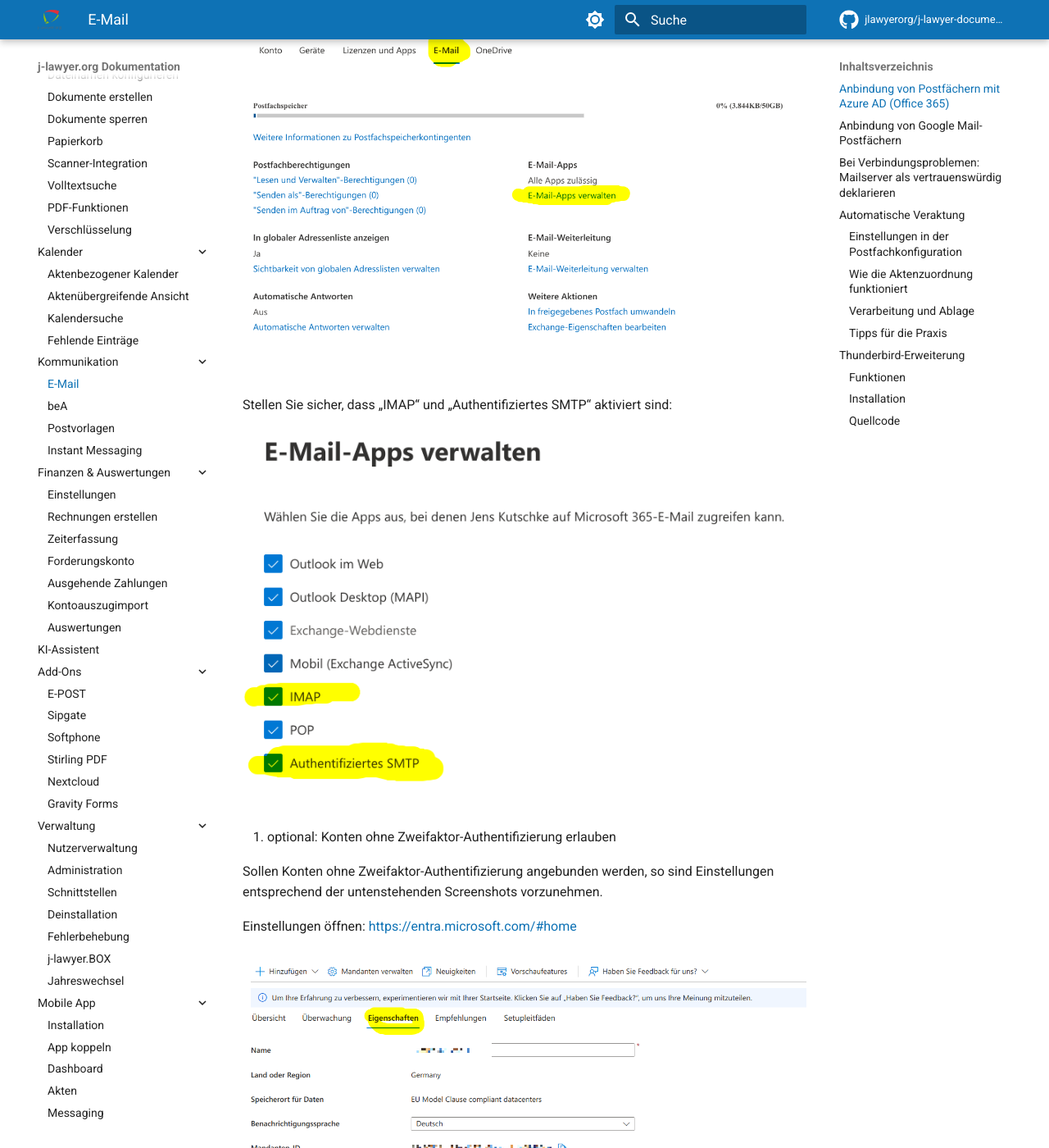
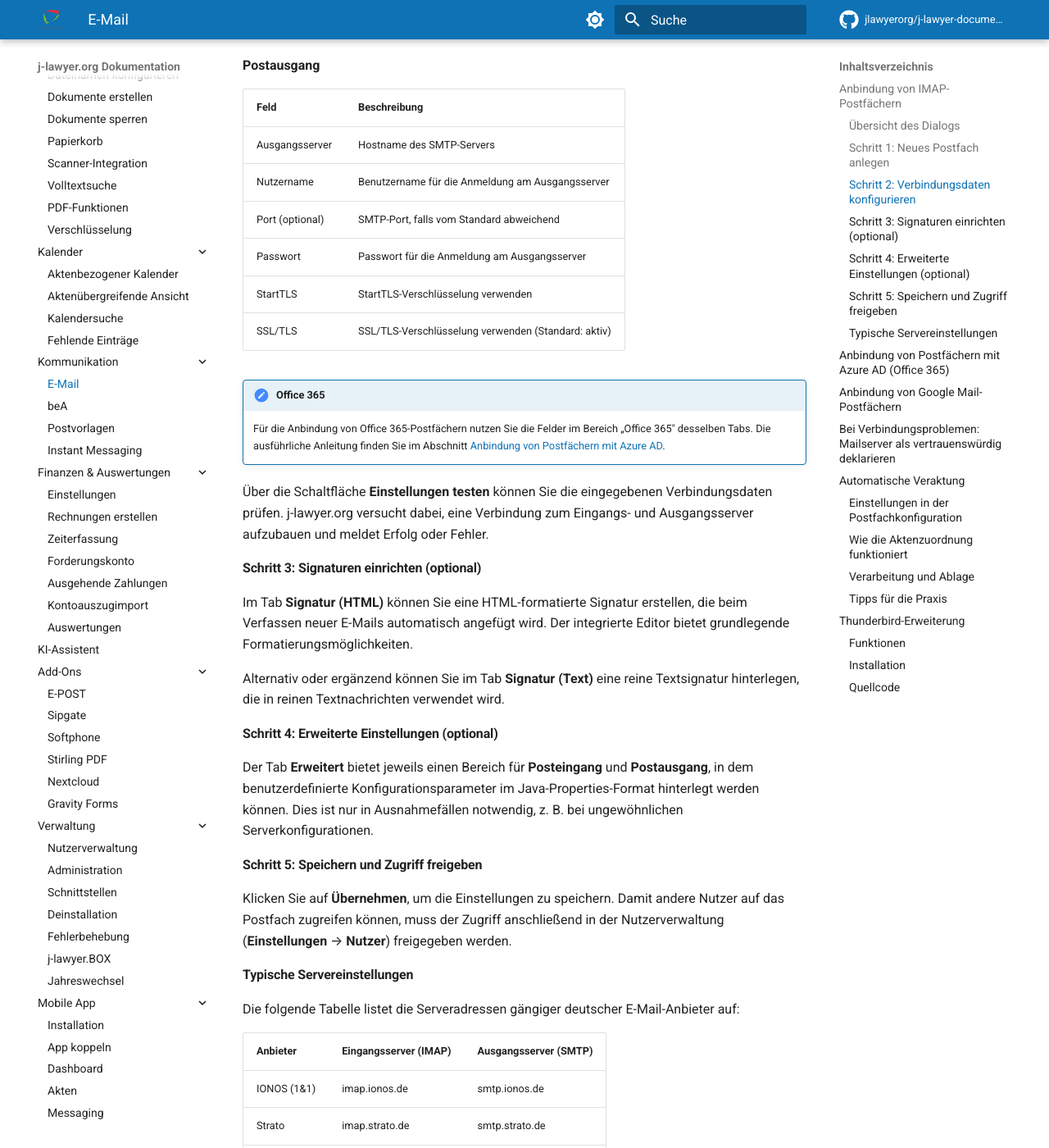
Before and after one commit to jlawyerorg/j-lawyer-documentation, an MkDocs documentation site: the page built from docs/benutzerhandbuch/email.md, in a window 1280 px wide and 1400 px high, scrolled down 1365 px. Shown: the whole window at 82% size. Built offline with MkDocs 1.6.1 and Material for MkDocs 9.7.7, drawn with Linux system fonts in a browser that asks for light colours; comment, search, counter and statistics services are not loaded; some of the changed text lies outside the part shown.

Commit message:
added information on setting up imap mailboxes

```diff
--- a/docs/benutzerhandbuch/email.md
+++ b/docs/benutzerhandbuch/email.md
@@ -4,7 +4,85 @@
 
 E-Mail-Postfächer können im Menü „Einstellungen“ – „E-Mail – Postfächer“ konfiguriert werden. Die Zugangs- und Verbindungsdaten werden dort an zentraler Stelle hinterlegt.
 
-Über die Nutzerverwaltung („Einstellungen“ – „Nutzer“) kann einem oder mehreren Nutzern Zugriff auf eines oder mehrere zentral konfigurierte Postfächer gewährt werden.
+Über die Nutzerverwaltung („Einstellungen" – „Nutzer") kann einem oder mehreren Nutzern Zugriff auf eines oder mehrere zentral konfigurierte Postfächer gewährt werden.
+
+### Anbindung von IMAP-Postfächern {#imap-postfaecher}
+
+Für die Anbindung eines Standard-IMAP- oder POP3-Postfachs (z. B. bei IONOS, Strato, All-Inkl oder einem eigenen Mailserver) benötigen Sie lediglich die Zugangsdaten Ihres E-Mail-Anbieters. Die Einrichtung erfolgt im Menü **Einstellungen** → **E-Mail – Postfächer**.
+
+#### Übersicht des Dialogs
+
+Der Konfigurationsdialog ist zweigeteilt:
+
+- **Linke Seite**: Liste aller konfigurierten Postfächer mit den Schaltflächen **+** (neues Postfach anlegen), **Entfernen** und **Duplizieren**.
+- **Rechte Seite**: Tabs mit den Einstellungen des ausgewählten Postfachs.
+
+#### Schritt 1: Neues Postfach anlegen
+
+Klicken Sie auf **+**, um ein neues Postfach anzulegen. Wechseln Sie anschließend zum Tab **Postfach** und füllen Sie die folgenden Felder aus:
+
+| Feld | Beschreibung |
+|------|-------------|
+| Postfachname | Anzeigename des Postfachs in der Postfachliste |
+| E-Mail-Adresse | Die E-Mail-Adresse des Postfachs (Pflichtfeld) |
+| Absendername | Name, der beim Empfänger als Absender angezeigt wird |
+
+#### Schritt 2: Verbindungsdaten konfigurieren
+
+Wechseln Sie zum Tab **Verbindung**. Hier konfigurieren Sie die Server für den Posteingang und den Postausgang.
+
+**Posteingang**
+
+| Feld | Beschreibung |
+|------|-------------|
+| Eingangsserver | Hostname des IMAP- oder POP3-Servers (Pflichtfeld) |
+| Nutzername | Benutzername für die Anmeldung am Eingangsserver (Pflichtfeld) |
+| Kontentyp | Protokoll des Eingangsservers: `imap` oder `pop3`. IMAP ist die bevorzugte Variante. |
+| Passwort | Passwort für die Anmeldung am Eingangsserver (Pflichtfeld) |
+| SSL/TLS | Verschlüsselte Verbindung verwenden (Standard: aktiv) |
+
+**Postausgang**
+
+| Feld | Beschreibung |
+|------|-------------|
+| Ausgangsserver | Hostname des SMTP-Servers |
+| Nutzername | Benutzername für die Anmeldung am Ausgangsserver |
+| Port (optional) | SMTP-Port, falls vom Standard abweichend |
+| Passwort | Passwort für die Anmeldung am Ausgangsserver |
+| StartTLS | StartTLS-Verschlüsselung verwenden |
+| SSL/TLS | SSL/TLS-Verschlüsselung verwenden (Standard: aktiv) |
+
+!!! note "Office 365"
+    Für die Anbindung von Office 365-Postfächern nutzen Sie die Felder im Bereich „Office 365" desselben Tabs. Die ausführliche Anleitung finden Sie im Abschnitt [Anbindung von Postfächern mit Azure AD](#azure-ad).
+
+Über die Schaltfläche **Einstellungen testen** können Sie die eingegebenen Verbindungsdaten prüfen. j-lawyer.org versucht dabei, eine Verbindung zum Eingangs- und Ausgangsserver aufzubauen und meldet Erfolg oder Fehler.
+
+#### Schritt 3: Signaturen einrichten (optional)
+
+Im Tab **Signatur (HTML)** können Sie eine HTML-formatierte Signatur erstellen, die beim Verfassen neuer E-Mails automatisch angefügt wird. Der integrierte Editor bietet grundlegende Formatierungsmöglichkeiten.
+
+Alternativ oder ergänzend können Sie im Tab **Signatur (Text)** eine reine Textsignatur hinterlegen, die in reinen Textnachrichten verwendet wird.
+
+#### Schritt 4: Erweiterte Einstellungen (optional)
+
+Der Tab **Erweitert** bietet jeweils einen Bereich für **Posteingang** und **Postausgang**, in dem benutzerdefinierte Konfigurationsparameter im Java-Properties-Format hinterlegt werden können. Dies ist nur in Ausnahmefällen notwendig, z. B. bei ungewöhnlichen Serverkonfigurationen.
+
+#### Schritt 5: Speichern und Zugriff freigeben
+
+Klicken Sie auf **Übernehmen**, um die Einstellungen zu speichern. Damit andere Nutzer auf das Postfach zugreifen können, muss der Zugriff anschließend in der Nutzerverwaltung (**Einstellungen** → **Nutzer**) freigegeben werden.
+
+#### Typische Servereinstellungen
+
+Die folgende Tabelle listet die Serveradressen gängiger deutscher E-Mail-Anbieter auf:
+
+| Anbieter | Eingangsserver (IMAP) | Ausgangsserver (SMTP) |
+|----------|----------------------|----------------------|
+| IONOS (1&1) | imap.ionos.de | smtp.ionos.de |
+| Strato | imap.strato.de | smtp.strato.de |
+| All-Inkl | imap.all-inkl.com | smtp.all-inkl.com |
+| T-Online | secureimap.t-online.de | securesmtp.t-online.de |
+
+Bei allen Anbietern sollte **SSL/TLS** aktiviert sein. Benutzername und Passwort entsprechen in der Regel den Zugangsdaten, die Sie von Ihrem Anbieter erhalten haben.
 
 ### Anbindung von Postfächern mit Azure AD (Office 365) {#azure-ad}
 
```
